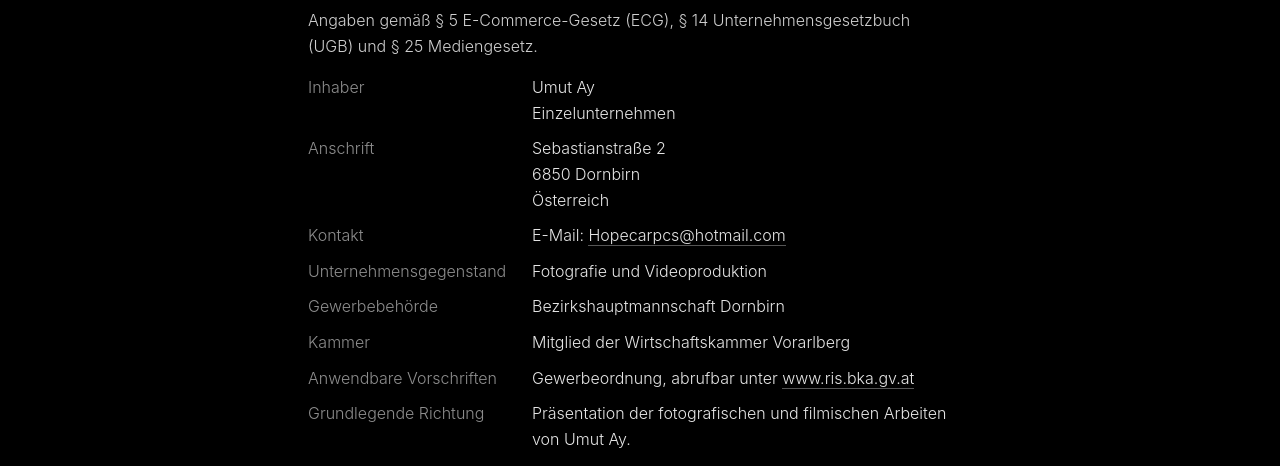
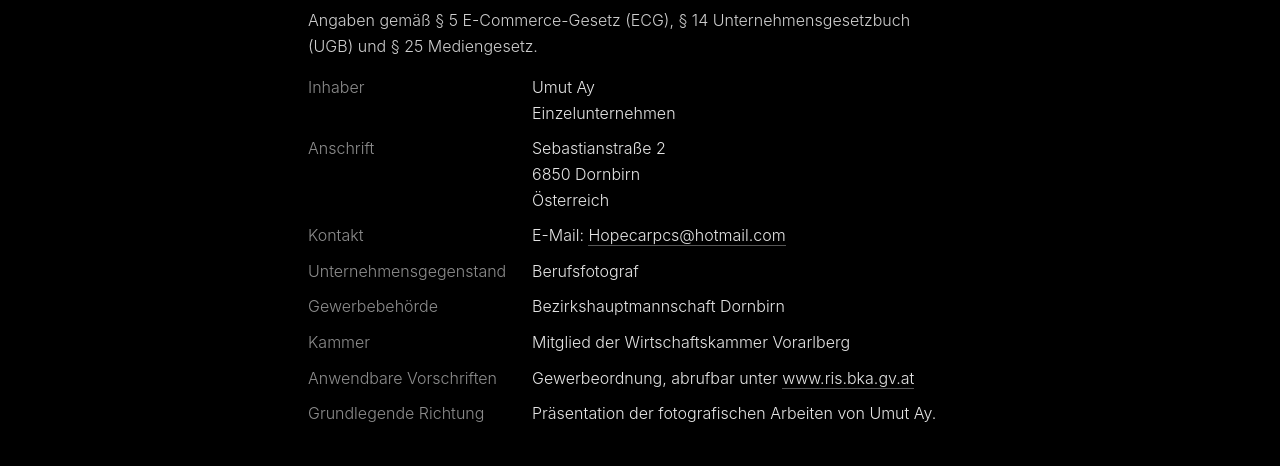
Before and after one commit to HopeCarPcs/HopeCarPcs, a plain HTML site: page impressum.html in a window 1280 px wide. Shown: the part 257-723 px from the top of the page. Drawn offline with Linux system fonts and the light colour scheme.

Commit message:
Update business activity and editorial line descriptions

```diff
--- a/impressum.html
+++ b/impressum.html
@@ -34,7 +34,7 @@
     <dd>E-Mail: <a data-email href="mailto:Hopecarpcs@hotmail.com">Hopecarpcs@hotmail.com</a></dd>
 
     <dt><span class="de">Unternehmensgegenstand</span><span class="en">Business activity</span></dt>
-    <dd><span class="de">Fotografie und Videoproduktion</span><span class="en">Photography and video production</span></dd>
+    <dd><span class="de">Berufsfotograf</span><span class="en">Professional photography</span></dd>
 
     <dt><span class="de">Gewerbebehörde</span><span class="en">Trade authority</span></dt>
     <dd><span class="de">Bezirkshauptmannschaft Dornbirn</span><span class="en">District authority Dornbirn (Bezirkshauptmannschaft Dornbirn)</span></dd>
@@ -46,7 +46,7 @@
     <dd><span class="de">Gewerbeordnung, abrufbar unter</span><span class="en">Trade Regulation Act (Gewerbeordnung), available at</span> <a href="https://www.ris.bka.gv.at" target="_blank" rel="noopener">www.ris.bka.gv.at</a></dd>
 
     <dt><span class="de">Grundlegende Richtung</span><span class="en">Editorial line</span></dt>
-    <dd><span class="de">Präsentation der fotografischen und filmischen Arbeiten von Umut Ay.</span><span class="en">Presentation of the photographic and film work of Umut Ay.</span></dd>
+    <dd><span class="de">Präsentation der fotografischen Arbeiten von Umut Ay.</span><span class="en">Presentation of the photographic work of Umut Ay.</span></dd>
   </dl>
 
   <h2><span class="de">Urheberrecht</span><span class="en">Copyright</span></h2>
```
